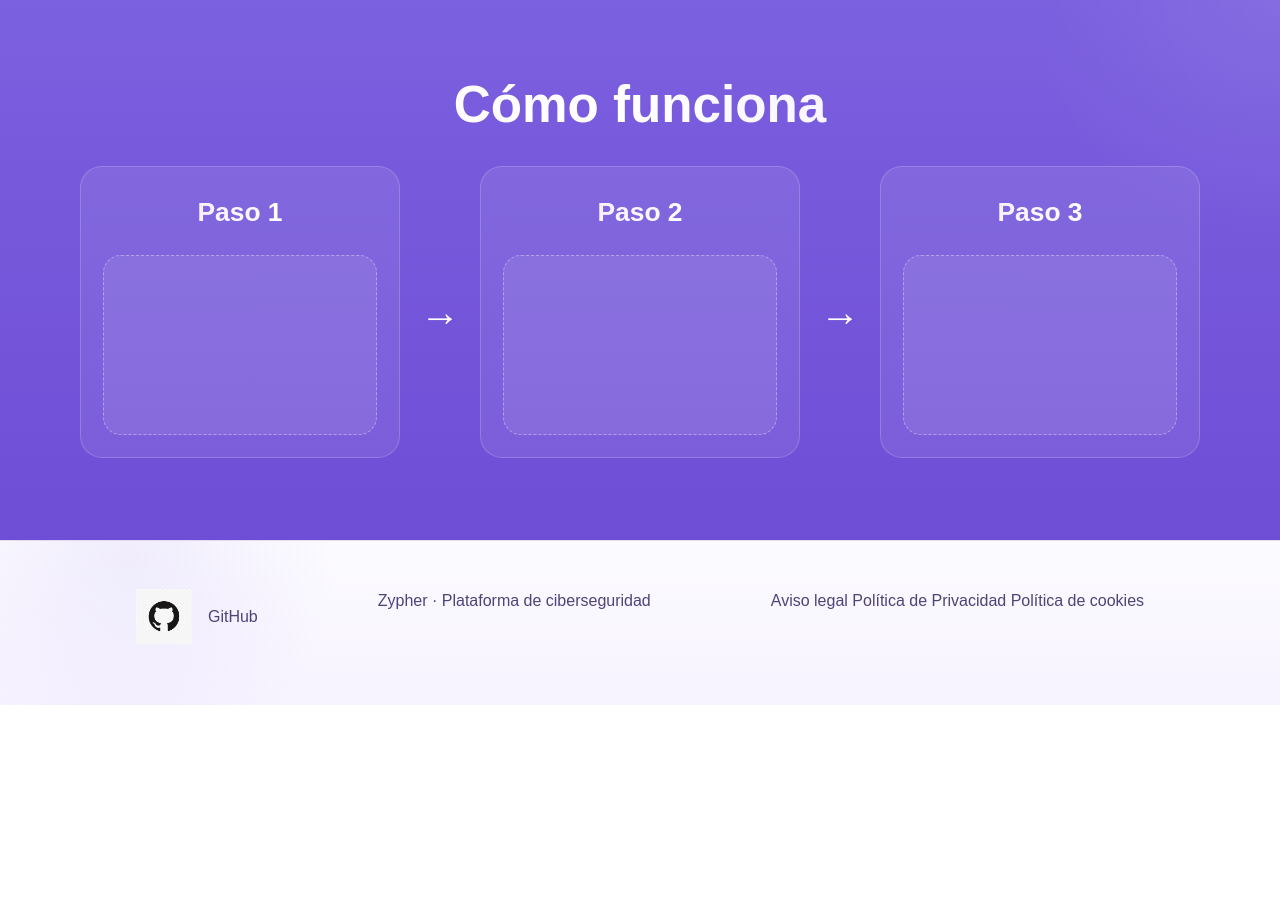
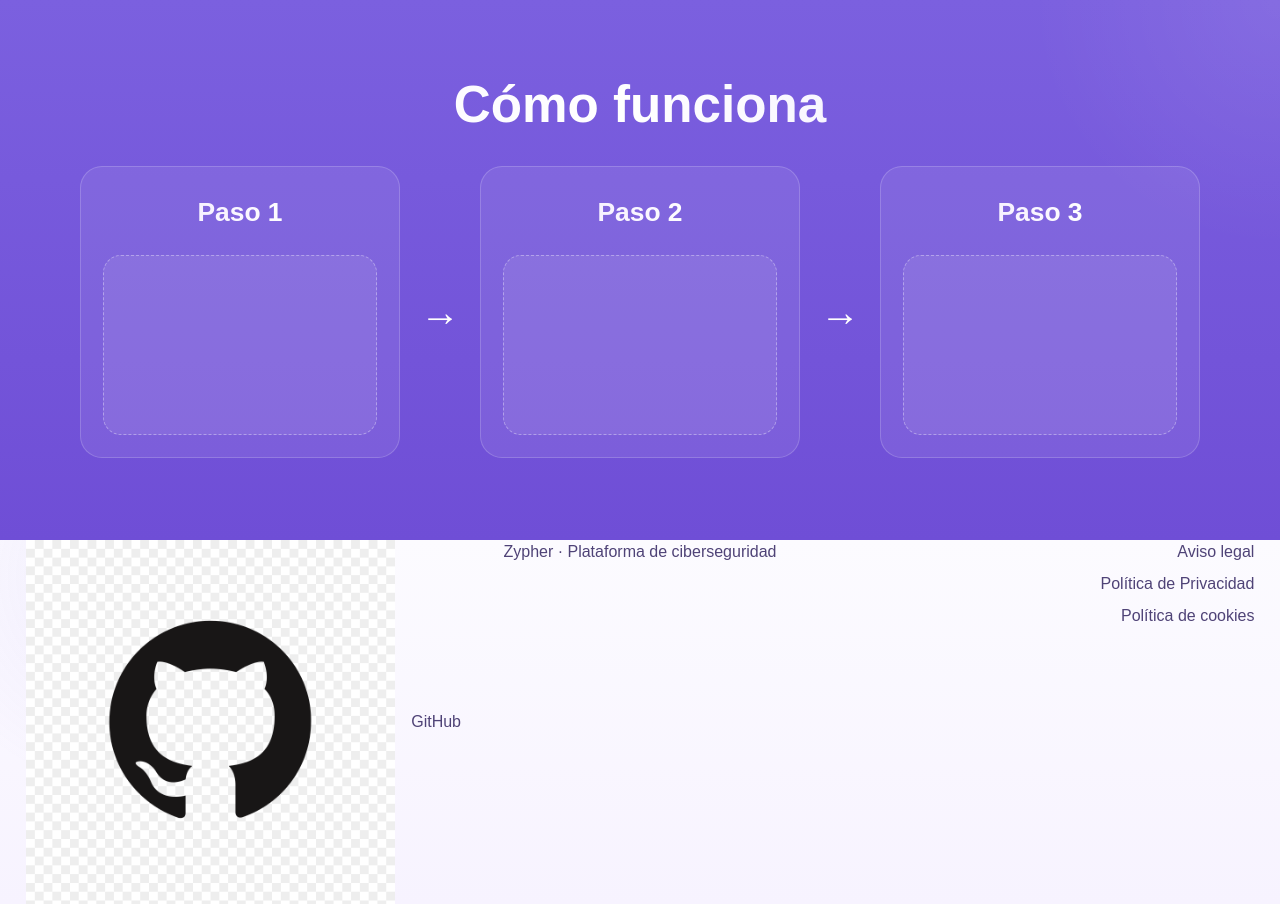
Before and after one commit to Doral-dev/Zypher---Herramienta-ciberseguridad---Proyecto-final-FP-2-SMR, a PHP site: page / in a window 1280 px wide. Shown: the part 3398-4302 px from the top of the page. Before the commit the page ends 4103 px from the top, so only its background shows below. Run offline with PHP 8.4, Linux system fonts and the light colour scheme.

Commit message:
Update styles.css

```diff
--- a/styles.css
+++ b/styles.css
@@ -443,32 +443,37 @@ img {
   color: #ffffff;
 }
 
-.footer {
-  padding: 48px 0 60px;
-  border-top: 1px solid var(--line-soft);
+.footer-content {
+  display: flex;
+  justify-content: space-between;
+  align-items: flex-start;
+  gap: 60px;
 }
 
-.contact-title {
-  text-align: center;
-}
-
-.footer-content {
-  display: flex;
-  justify-content: center;
-  gap: 120px;
-  align-items: flex-start;
+.footer-left,
+.footer-center,
+.footer-right {
+  flex: 1;
 }
 
 .footer-left {
   display: flex;
   align-items: center;
   gap: 16px;
+  justify-content: flex-start;
 }
 
-.footer-contact-icon {
-  width: 56px;
-  height: 56px;
-  object-fit: contain;
+.footer-center {
+  display: flex;
+  align-items: flex-start;
+  justify-content: center;
+  text-align: center;
+}
+
+.footer-right {
+  display: flex;
+  flex-direction: column;
+  align-items: flex-end;
 }
 
 .footer-lines a,
@@ -477,8 +482,9 @@ img {
   color: #4f4377;
   font-size: 1rem;
   text-decoration: none;
-  margin-bottom: 6px;
+  margin-bottom: 8px;
 }
+
 
 .footer-center {
   display: flex;
```
